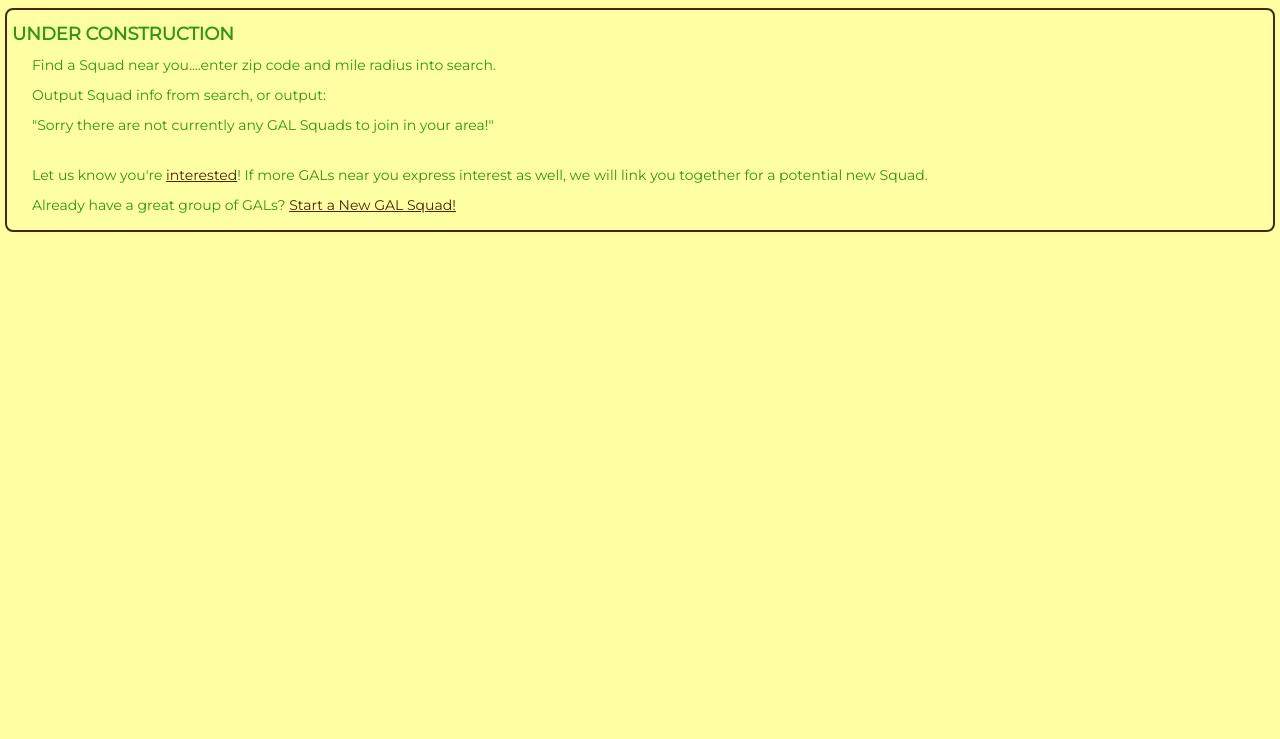
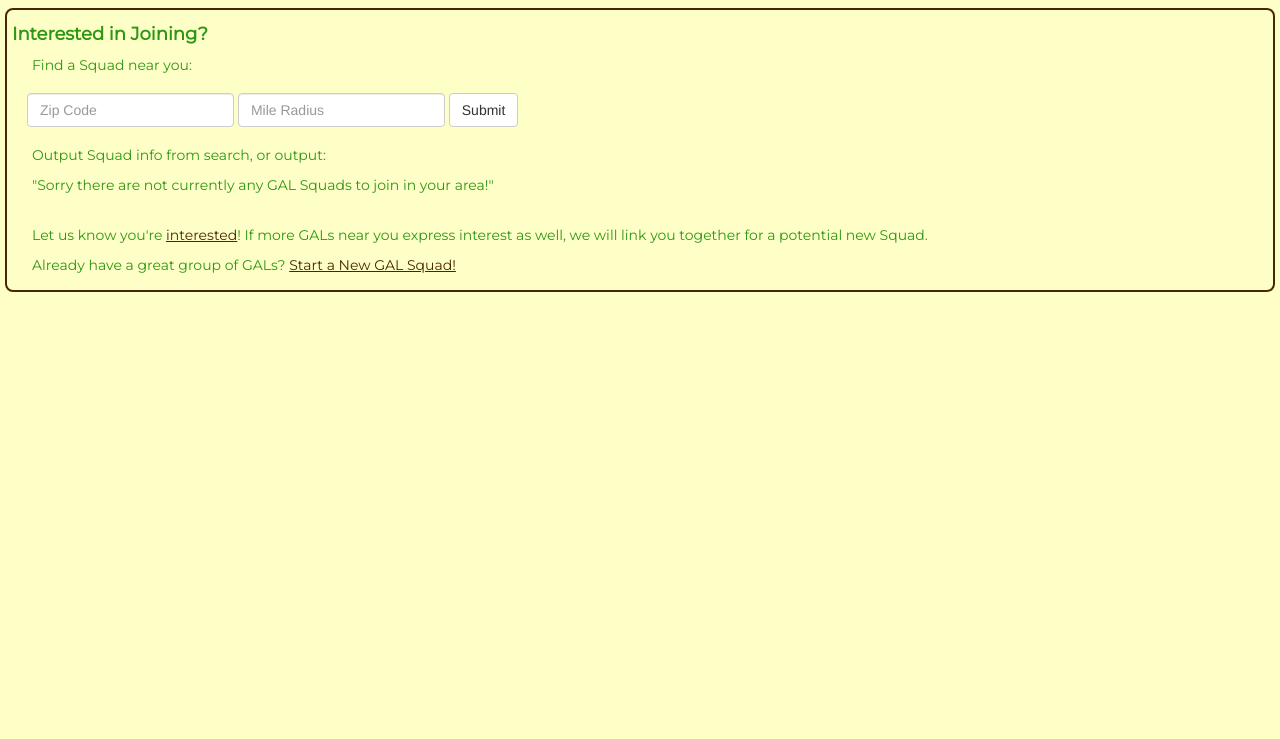
Before and after one commit to kikioak/gal, a plain HTML site: page joining.html in a window 1280 px wide. Shown: the part 61-800 px from the top of the page. Drawn offline with nearby package versions, Linux system fonts and the light colour scheme.

Commit message:
add search form

```diff
--- a/galstyle.css
+++ b/galstyle.css
@@ -1,6 +1,7 @@
 body {
     margin: 5px;
-    background-color: #FEFEA2;
+    background-color: #FEFEC7;
+    /*#FEFEA2*/
 }
 .navbar-default{  /*nav bar*/
     background-color: #2D9713;
@@ -30,7 +31,7 @@ body {
 .navbar-default .navbar-nav  li  a:hover{/*when hover on links*/
     color: #2D9713  !important;
     text-shadow: 0px 0px !important;
-    background-color: #FEFEA2 !important;
+    background-color: #FEFEC7 !important;
     text-decoration: underline;
 }
 
@@ -74,3 +75,7 @@ p a{
 #Badges p{
     margin-left: 0px;
 }
+#form{
+    overflow: hidden;
+    margin-bottom: 10px;
+}
--- a/joining.html
+++ b/joining.html
@@ -53,12 +53,25 @@
     </nav>
 
     <div id="FAQs">
-        <h4>UNDER CONSTRUCTION</h4>
-        <p>Find a Squad near you....enter zip code and mile radius into search.</p>
+        <h4>Interested in Joining?</h4>
+        <p>Find a Squad near you:</p>
+
+        <div id="form">
+        <form class="navbar-form navbar-left" role="search">
+            <div class="form-group">
+                <input type="text" class="form-control" placeholder="Zip Code">
+            </div>
+            <div class="form-group">
+                <input type="text" class="form-control" placeholder="Mile Radius">
+            </div>
+            <button type="submit" class="btn btn-default">Submit</button>
+        </form>
+        </div>
+
         <p>Output Squad info from search, or output:</p>
         <p>"Sorry there are not currently any GAL Squads to join in your area!"</p>
-        <p><br>Let us know you're <a href="#">interested</a>! If more GALs near you express interest
-        as well, we will link you together for a potential new Squad.</p>
+        <p><br>Let us know you're <a href="#">interested</a>! If more GALs near you express interest as well, we will link you
+            together for a potential new Squad.</p>
         <p>Already have a great group of GALs? <a href="#">Start a New GAL Squad!</a></p>
         </p>
     </div>
```
